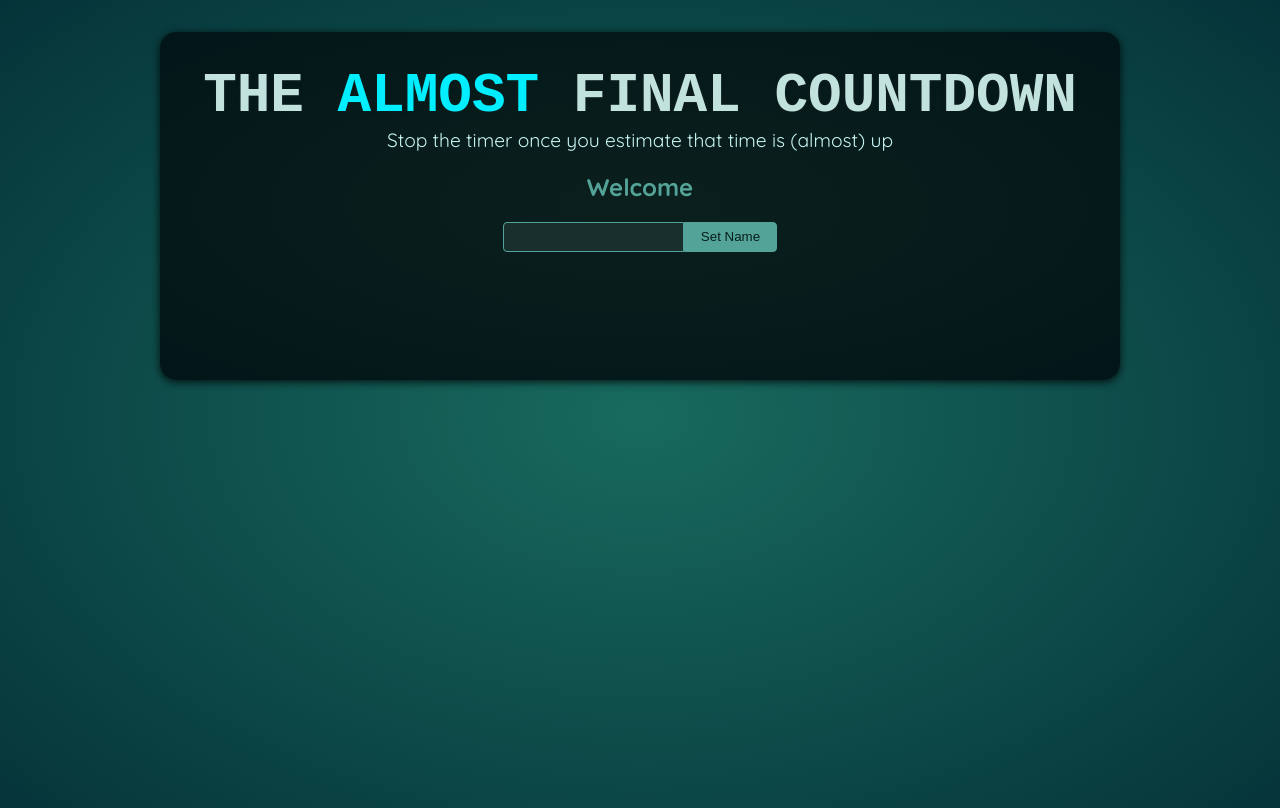
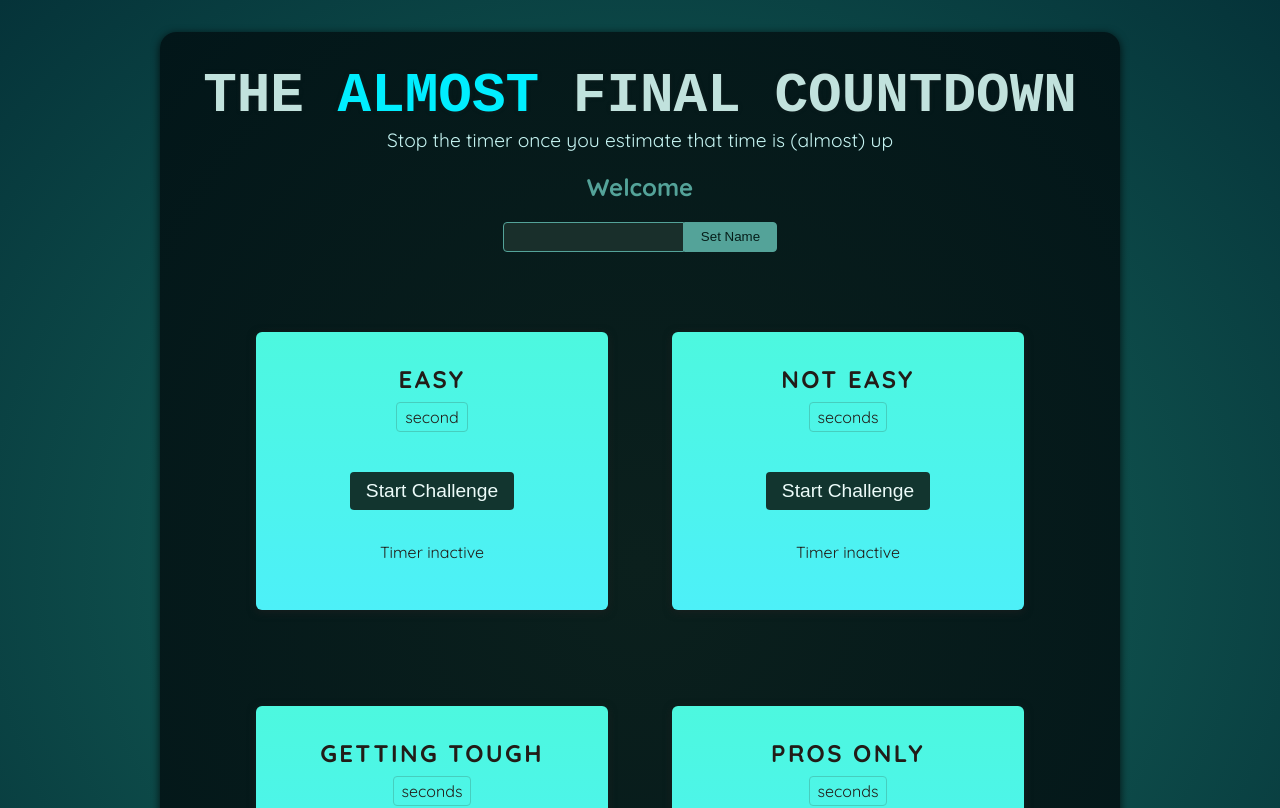
Before and after one commit to KalZheng/React-05Countdown, a React (Vite) app: page / in a window 1280 px wide. Shown: the top 808 px of the page. Built offline with nearby package versions, Linux system fonts and the light colour scheme; a web font is replaced by a local one.

Commit message:
add resultModal

```diff
--- a/src/App.jsx
+++ b/src/App.jsx
@@ -1,10 +1,17 @@
 import Player from './components/Player.jsx';
+import TimerChallenge from './components/TimerChallenge.jsx';
+
 
 function App() {
   return (
     <>
       <Player />
-      <div id="challenges"></div>
+      <div id="challenges">
+      <TimerChallenge title="Easy" targetTime={1} />
+      <TimerChallenge title="Not Easy" targetTime={5} />
+      <TimerChallenge title="Getting tough" targetTime={10} />
+      <TimerChallenge title="Pros only" targetTime={15} />
+      </div>
     </>
   );
 }
--- /dev/null
+++ b/src/components/ResultModal.jsx
@@ -0,0 +1,16 @@
+export default function ResultModal({ result, targetTime }) {
+  return (
+    <dialog className="result-modal" open>
+      <h2>You {result}</h2>
+      <p>
+        The target time was <strong>{targetTime} seconds.</strong>
+      </p>
+      <p>
+        You stopped the timer with <strong>x seconds left.</strong>
+      </p>
+      <form method="dialog">
+        <button>Close</button>
+      </form>
+    </dialog>
+  );
+}
--- /dev/null
+++ b/src/components/TimerChallenge.jsx
@@ -0,0 +1,44 @@
+import { useRef, useState } from "react";
+
+import ResultModal from "./ResultModal";
+
+export default function TimerChallenge({ title, targetTime }) {
+  const timer = useRef();
+
+  const [timerStarted, setTimerStarted] = useState(false);
+  const [timerExpired, setTimerExpired] = useState(false);
+
+  //   let timer; //this will not work because reexecution will clear this value so we use ref
+
+  function handleStart() {
+    timer.current = setTimeout(() => {
+      setTimerExpired(true);
+    }, targetTime * 1000);
+
+    setTimerStarted(true);
+  }
+
+  function handleStop() {
+    clearTimeout(timer.current);
+  }
+
+  return (
+    <>
+      {timerExpired && <ResultModal targetTime={targetTime} result="lost" />}
+      <section className="challenge">
+        <h2>{title}</h2>
+        <p className="challenge-time">
+          {timerStarted} second{targetTime > 1 ? "s" : ""}
+        </p>
+        <p>
+          <button onClick={timerStarted ? handleStop : handleStart}>
+            {timerStarted ? "Stop" : "Start"} Challenge
+          </button>
+        </p>
+        <p className={timerStarted ? "active" : undefined}>
+          {timerStarted ? "Time is running..." : "Timer inactive"}
+        </p>
+      </section>
+    </>
+  );
+}
```
